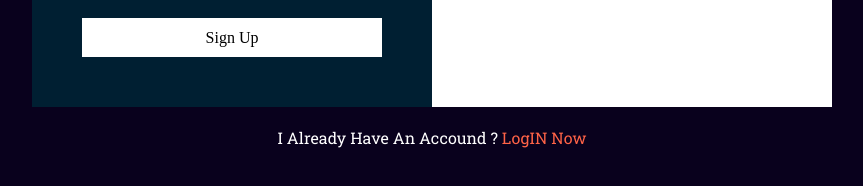
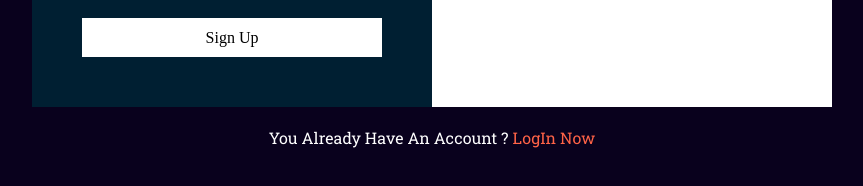
Before and after one commit to Md-Ij/signup-page, a plain HTML site: page index.html in a window 1280 px wide. Shown: the part 524-710 px from the top of the page, without its empty margins (208-1071 px from the left). Drawn offline with Linux system fonts and the light colour scheme.

Commit message:
Update index.html

```diff
--- a/index.html
+++ b/index.html
@@ -31,7 +31,7 @@
     <a href="https://www.google.com" target="_blank" class="g-link"><i class="fab fa-google"></i> Connect With Google</a>
   </div>
   </div>
-  <p class="t-msg">I Already Have An Accound ? <a href="#">LogIN Now</a></p>
+  <p class="t-msg">You Already Have An Account ? <a href="#">LogIn Now</a></p>
 </div>
 
 </body>
```
